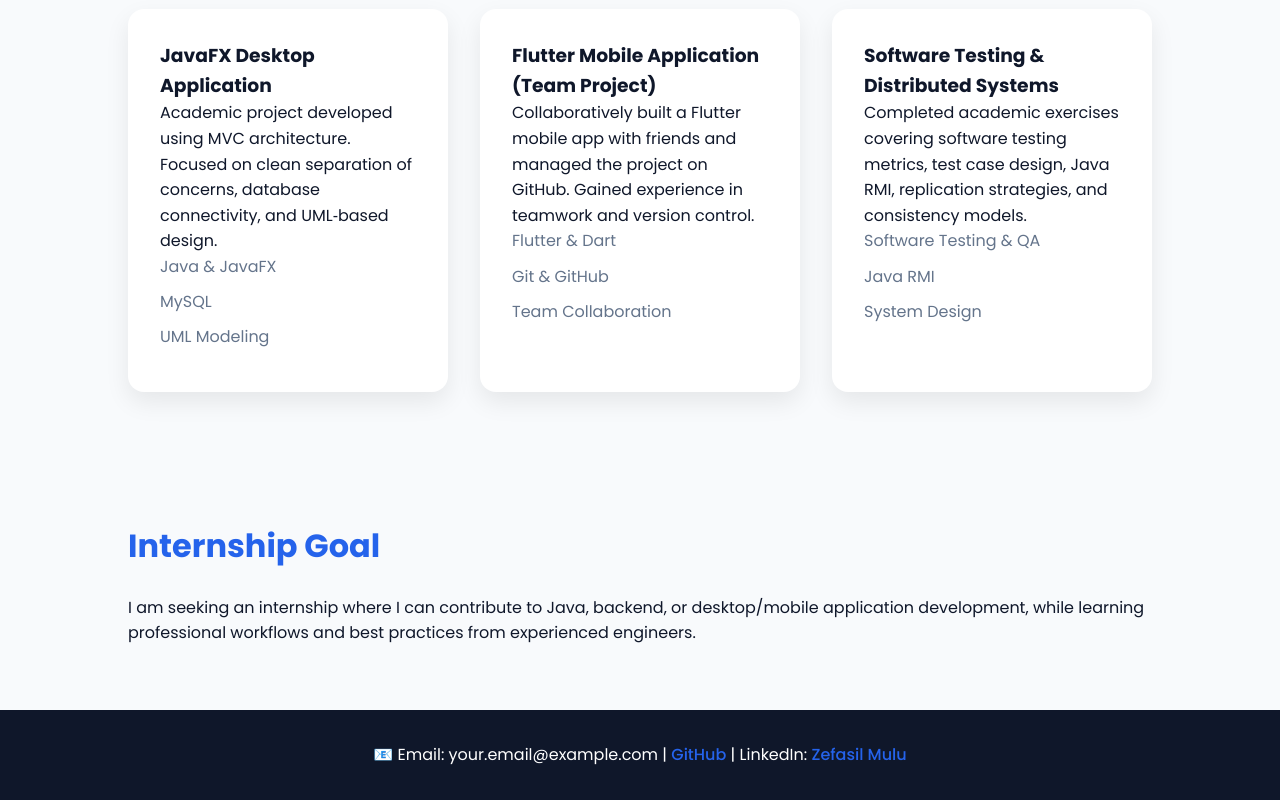
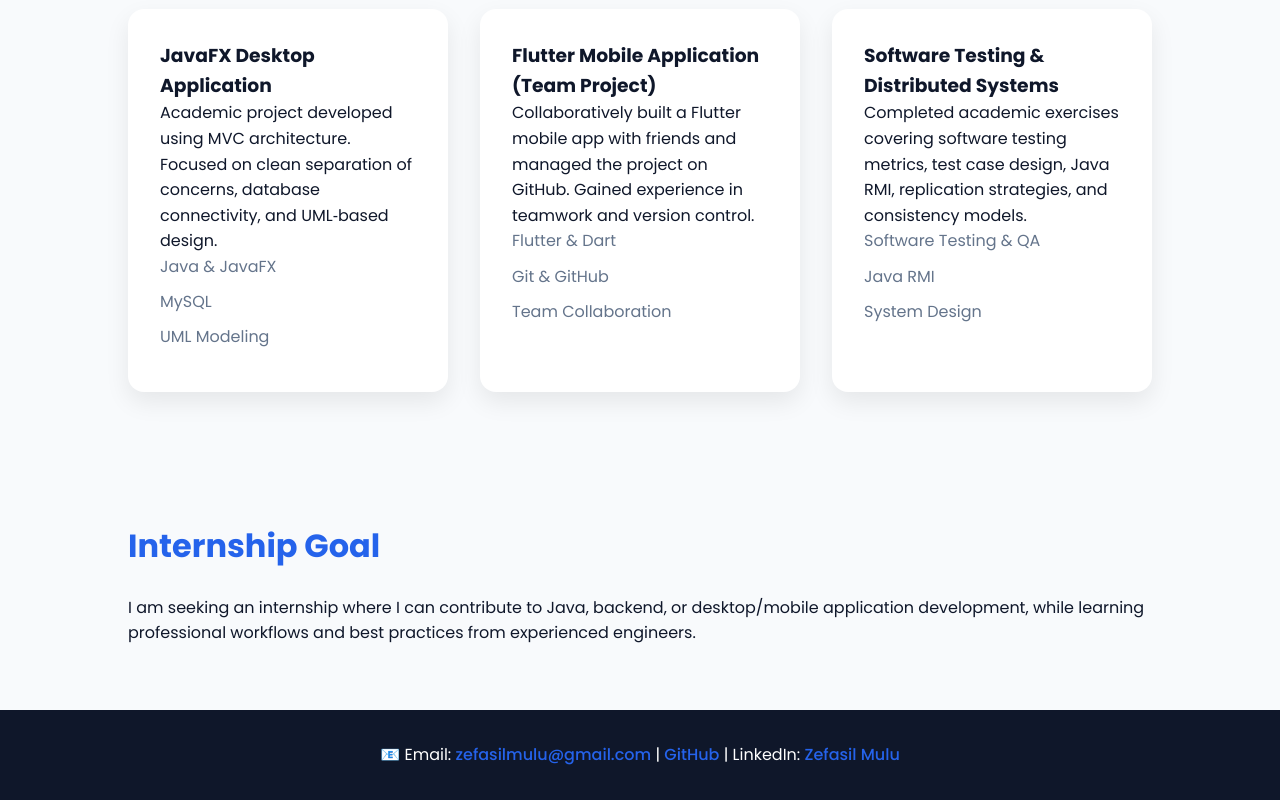
Before and after one commit to zefasil20/zefasil20.github.io, a plain HTML site: page index.html in a window 1280 px wide. Shown: the part 1502-2302 px from the top of the page. Drawn offline with Linux system fonts and the light colour scheme.

Commit message:
Update email link in footer

```diff
--- a/index.html
+++ b/index.html
@@ -197,7 +197,7 @@
 
 <footer>
   <p>
-    📧 Email: your.email@example.com |
+    📧 Email: <a href="mailto:zefasilmulu@gmail.com" target="_blank">zefasilmulu@gmail.com</a> |
     <a href="https://github.com/ZefasilMulu" target="_blank">GitHub</a> |
     LinkedIn: <a href="https://www.linkedin.com/in/zefasil-mulu-2a9a5934b/" target="_blank">Zefasil Mulu<a/>
   </p>
```
